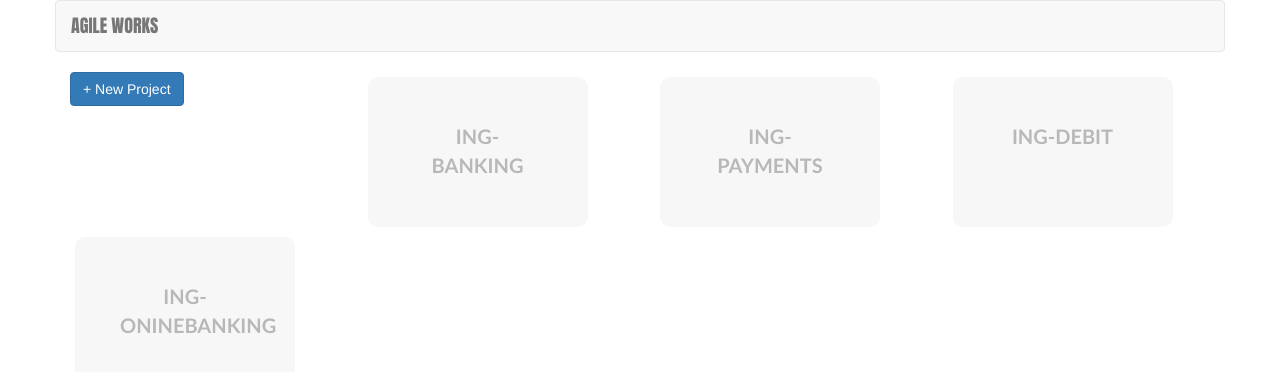
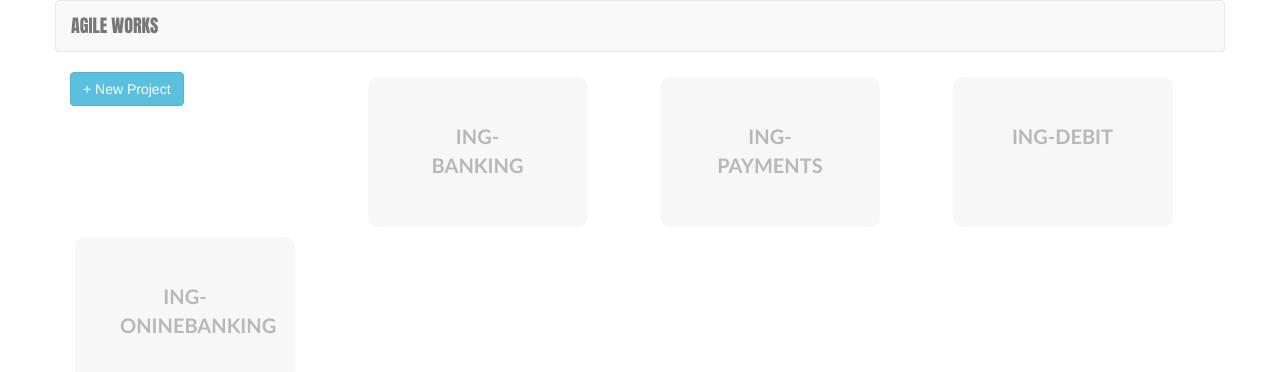
Before and after one commit to gurusharangupta/angular-agileenv, an Angular app: page /projects in a window 1280 px wide. Shown: the top 372 px of the page. Built offline with nearby package versions, Linux system fonts and the light colour scheme.

Commit message:
1 file modified

```diff
--- a/src/app/projects/projects.component.html
+++ b/src/app/projects/projects.component.html
@@ -1,7 +1,7 @@
 <div class="row">
 	<div class="col-xs-12">
     <div class="col-xs-3">
-      <button class="btn btn-primary">+ New Project</button>
+      <button class="btn btn-info" data-toggle="modal" data-target="#myModal">+ New Project</button>
     </div>
     <div class="col-xs-3" *ngFor="let project of projects">
       <span class="projectbox"><label for="project">{{project}}</label></span>
```
